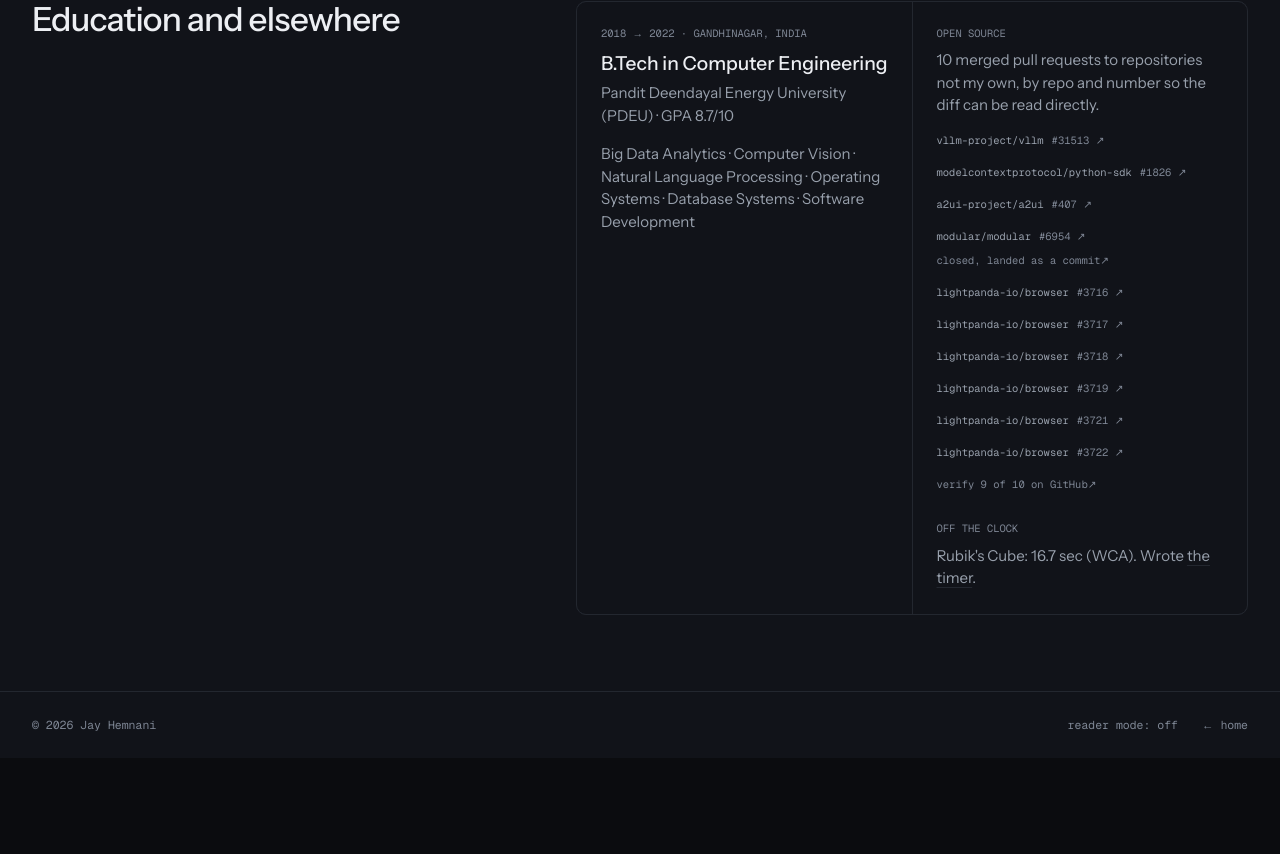
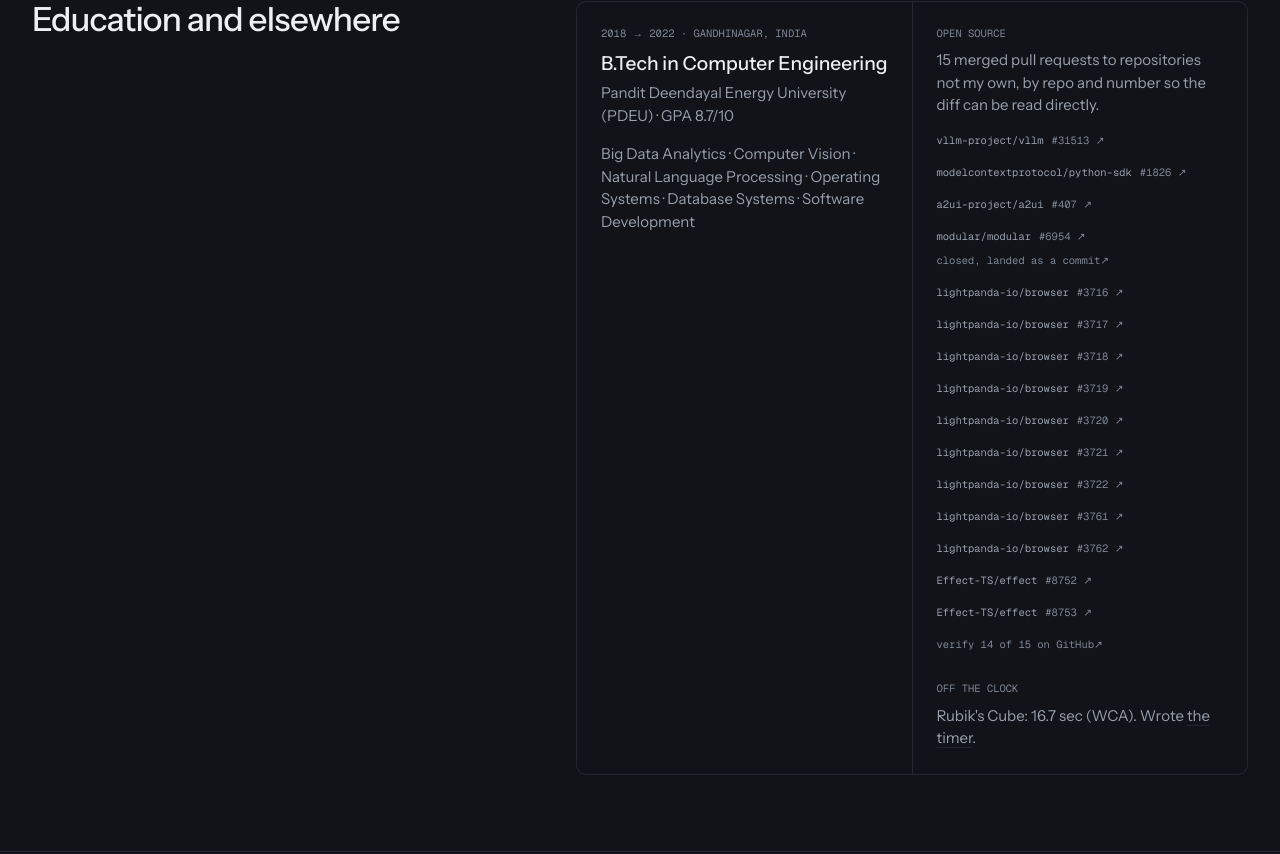
Before and after one commit to jayhemnani9910/personal-website, a Next.js app: page /resume in a window 1280 px wide. Shown: the part 2518-3372 px from the top of the page. Before the commit the page ends 3276 px from the top, so only its background shows below. Built offline with nearby package versions, Linux system fonts and the light colour scheme.

Commit message:
Add five more merged pull requests: Lightpanda #3720, #3761, #3762 and Effect #8752, #8753

```diff
--- a/src/data/home.ts
+++ b/src/data/home.ts
@@ -240,8 +240,13 @@ export const MERGED_PRS: { repo: string; number: string; href: string; landed?:
   { repo: "lightpanda-io/browser", number: "#3717", href: "https://github.com/lightpanda-io/browser/pull/3717" },
   { repo: "lightpanda-io/browser", number: "#3718", href: "https://github.com/lightpanda-io/browser/pull/3718" },
   { repo: "lightpanda-io/browser", number: "#3719", href: "https://github.com/lightpanda-io/browser/pull/3719" },
+  { repo: "lightpanda-io/browser", number: "#3720", href: "https://github.com/lightpanda-io/browser/pull/3720" },
   { repo: "lightpanda-io/browser", number: "#3721", href: "https://github.com/lightpanda-io/browser/pull/3721" },
   { repo: "lightpanda-io/browser", number: "#3722", href: "https://github.com/lightpanda-io/browser/pull/3722" },
+  { repo: "lightpanda-io/browser", number: "#3761", href: "https://github.com/lightpanda-io/browser/pull/3761" },
+  { repo: "lightpanda-io/browser", number: "#3762", href: "https://github.com/lightpanda-io/browser/pull/3762" },
+  { repo: "Effect-TS/effect", number: "#8752", href: "https://github.com/Effect-TS/effect/pull/8752" },
+  { repo: "Effect-TS/effect", number: "#8753", href: "https://github.com/Effect-TS/effect/pull/8753" },
 ];
 
 /**
```
Also changed, not shown: 1 other file (tests, documents, lock files or other folders).
